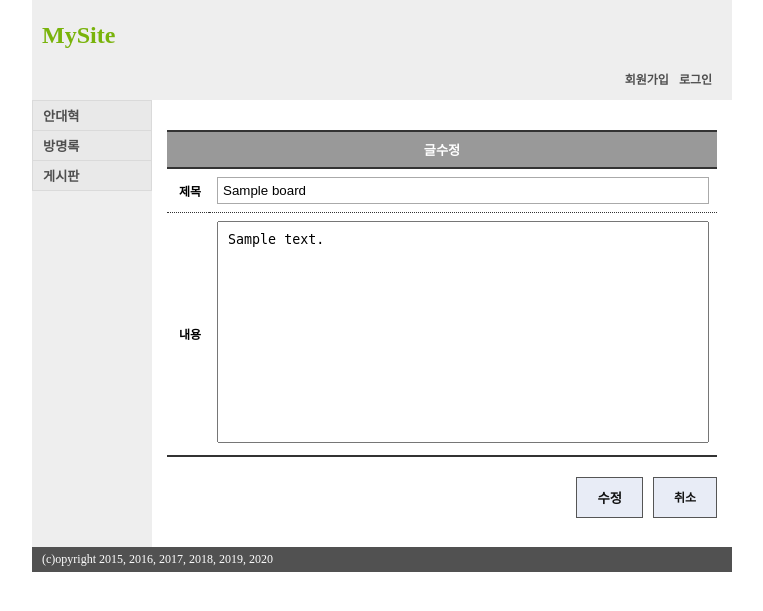
After one commit to yonggyulee/mysite, a Django app: template templates/board/modifyform.html in a window 1280 px wide. The commit adds this page. Shown: the top 611 px of the page, without its empty margins (258-1021 px from the left). Run offline with Django 3.2, Linux system fonts and the light colour scheme; the template is opened without the code that fills it: most values are stand-ins (such as "Sample title", 1, 10 or a date in 2020); some libraries are stand-ins or nearby versions.

Commit message:
board pager#2

```diff
--- a/mysite/settings.py
+++ b/mysite/settings.py
@@ -34,6 +34,7 @@ INSTALLED_APPS = [
     'mathfilters',
     'main',
     'user',
+    'board',
     'django.contrib.admin',
     'django.contrib.auth',
     'django.contrib.contenttypes',
@@ -128,3 +129,6 @@ STATICFILES_DIRS = (
         os.path.join(BASE_DIR, 'statics'),
     )
 STATIC_URL = '/assets/'
+
+# session
+SESSION_EXPIRE_AT_BROWSER_CLOSE = True
--- a/mysite/urls.py
+++ b/mysite/urls.py
@@ -18,19 +18,34 @@ from django.urls import path
 import main.views as mainviews
 import guestbook.views as guestbookviews
 import user.views as userviews
+import board.views as boardviews
 
 urlpatterns = [
+    path('board/', boardviews.index),
+    path('board/writeform', boardviews.writeform),
+    path('board/write', boardviews.write),
+    path('board/delete', boardviews.delete),
+    path('board/view', boardviews.view),
+    path('board/modifyform', boardviews.modifyform),
+    path('board/modify', boardviews.modify),
+    path('board/replyform', boardviews.replyform),
+    path('board/reply', boardviews.reply),
+
     path('user/login', userviews.login),
     path('user/loginform', userviews.loginform),
     path('user/joinform', userviews.joinform),
     path('user/join', userviews.join),
     path('user/joinsuccess', userviews.joinsuccess),
     path('user/updateform', userviews.updateform),
+    path('user/update', userviews.update),
     path('user/logout', userviews.logout),
+
     path('', mainviews.index),
+
     path('guestbook/', guestbookviews.index),
     path('guestbook/add', guestbookviews.add),
     path('guestbook/deleteform', guestbookviews.deleteform),
     path('guestbook/delete', guestbookviews.delete),
+
     path('admin/', admin.site.urls),
 ]
--- a/sql/user.sql
+++ b/sql/user.sql
@@ -9,4 +9,8 @@ insert into user values(null, '둘리', 'dooly@gmail.com', password('1234'),'mal
 -- login
 select no, name from user where email='dooly@gmail.com' and password=password('1234');
 
---
+-- 회원정보 수정
+select name, email, gender from user where no = 2;
+
+update user set name='', gender ='' where no = 2;
+update user set name='', gender ='', password = password('') where no = 2;
--- a/statics/css/board.css
+++ b/statics/css/board.css
@@ -128,6 +128,25 @@ a.del	{
 	display:block;
 	width:20px;
 	height:20px;
-	background:url("/mysite/assets/images/recycle.png") no-repeat 0 0;
+	background:url("/assets/images/recycle.png") no-repeat 0 0;
 	font-size:0;
 }
+
+/*
+	게시판 리스트 페이징
+*/
+div.pager {
+	width:100%;
+	text-align:center;
+}
+div.pager  ul {
+	height:20px;
+	margin:10px auto;
+}
+div.pager  ul li 			{ color:#ddd; display:inline-block; margin:5px 0; width:20px ; font-weight:bold; }
+div.pager  ul li.selected	{ font-size:16px; text-decoration: underline; color:#f40808 }
+div.pager  ul li a,
+div.pager  ul li a:visited,
+div.pager  ul li a:link,
+div.pager  ul li a:active	{ text-decoration: none; color:#555 }
+div.pager  ul li a:hover	{ text-decoration: none; color:#f00 }
--- a/templates/base.html
+++ b/templates/base.html
@@ -10,11 +10,14 @@
 		<div id="header">
 			<h1>MySite</h1>
 			<ul>
-				<li><a href="/user/loginform">로그인</a><li>
-				<li><a href="/user/joinform">회원가입</a><li>
-				<li><a href="/user/updateform">회원정보수정</a><li>
-				<li><a href="user/logout">로그아웃</a><li>
-				<li>님 안녕하세요 ^^;</li>
+				{% if request.session.authuser is None %}
+					<li><a href="/user/loginform">로그인</a><li>
+					<li><a href="/user/joinform">회원가입</a><li>
+				{% else %}
+					<li><a href="/user/updateform">회원정보수정</a><li>
+					<li><a href="/user/logout">로그아웃</a><li>
+					<li>{{ request.session.authuser.name }}님 안녕하세요 ^^;</li>
+				{% endif %}
 			</ul>
 		</div>
 		<div id="wrapper">
@@ -26,7 +29,7 @@
 			<ul>
 				<li><a href="/">안대혁</a></li>
 				<li><a href="/guestbook">방명록</a></li>
-				<li><a href="/board">게시판</a></li>
+				<li><a href="/board?page=1">게시판</a></li>
 			</ul>
 		</div>
 		<div id="footer">
--- /dev/null
+++ b/templates/board/modifyform.html
@@ -0,0 +1,34 @@
+{% extends '../base.html' %}
+
+{% block css_link %}
+<link href="/assets/css/board.css" rel="stylesheet" type="text/css">
+{% endblock %}
+{% block content %}
+			<div id="board">
+				<form class="board-form" method="post" action="/board/modify?no={{ board.no }}">
+					{% csrf_token %}
+					<table class="tbl-ex">
+						<tr>
+							<th colspan="2">글수정</th>
+						</tr>
+						<tr>
+							<td class="label">제목</td>
+							<td>
+								<input type="text" name="title" value="{{ board.title }}">
+							</td>
+						</tr>
+						<tr>
+							<td class="label">내용</td>
+							<td>
+								<textarea id="content" name="content">{{ board.content }}
+								</textarea>
+							</td>
+						</tr>
+					</table>
+					<div class="bottom">
+						<a href="/board/view?no={{ board.no }}">취소</a>
+						<input type="submit" value="수정">
+					</div>
+				</form>
+			</div>
+		{% endblock %}
--- a/templates/board/write.html
+++ b/templates/board/replyform.html
@@ -5,8 +5,12 @@
 <{% endblock %}
 {% block content %}
 			<div id="board">
-				<form class="board-form" method="post" action="/board">
+				<form class="board-form" method="post" action="/board/reply">
+					{% csrf_token %}
 					<input type = "hidden" name = "a" value="write">
+					<input type = "hidden" name = "parent_g_no" value="{{ parentboard.g_no }}">
+					<input type = "hidden" name = "parent_o_no" value="{{ parentboard.o_no }}">
+					<input type = "hidden" name = "parent_depth" value="{{ parentboard.depth }}">
 					<table class="tbl-ex">
 						<tr>
 							<th colspan="2">글쓰기</th>
--- a/templates/main/index.html
+++ b/templates/main/index.html
@@ -11,7 +11,7 @@
 						이 사이트는  웹 프로그램밍 실습과제 예제 사이트입니다.<br>
 						메뉴는  사이트 소개, 방명록, 게시판이 있구요. Python 수업 + 데이터베이스 수업 + 웹프로그래밍 수업 배운 거 있는거 없는 거 다 합쳐서
 						만들어 놓은 사이트 입니다.<br><br>
-						<a href="#">방명록</a>에 글 남기기<br>
+						<a href="/guestbook">방명록</a>에 글 남기기<br>
 					</p>
 				</div>
 {% endblock %}
--- a/templates/user/joinsuccess.html
+++ b/templates/user/joinsuccess.html
@@ -9,7 +9,7 @@
 				<p class="jr-success">
 					회원가입을 축하합니다.
 					<br><br>
-					<a href="/user/login">로그인하기</a>
+					<a href="/user/loginform">로그인하기</a>
 				</p>
 			</div>
 {% endblock %}
```
Also changed, not shown: templates/board/index.html (+5 -23 lines), templates/board/view.html (+11 -7 lines), templates/board/writeform.html (renamed from templates/board/modify.html, +10 -11 lines), templates/user/updateform.html (added, +38 -0 lines), statics/images/reply.png (added).
